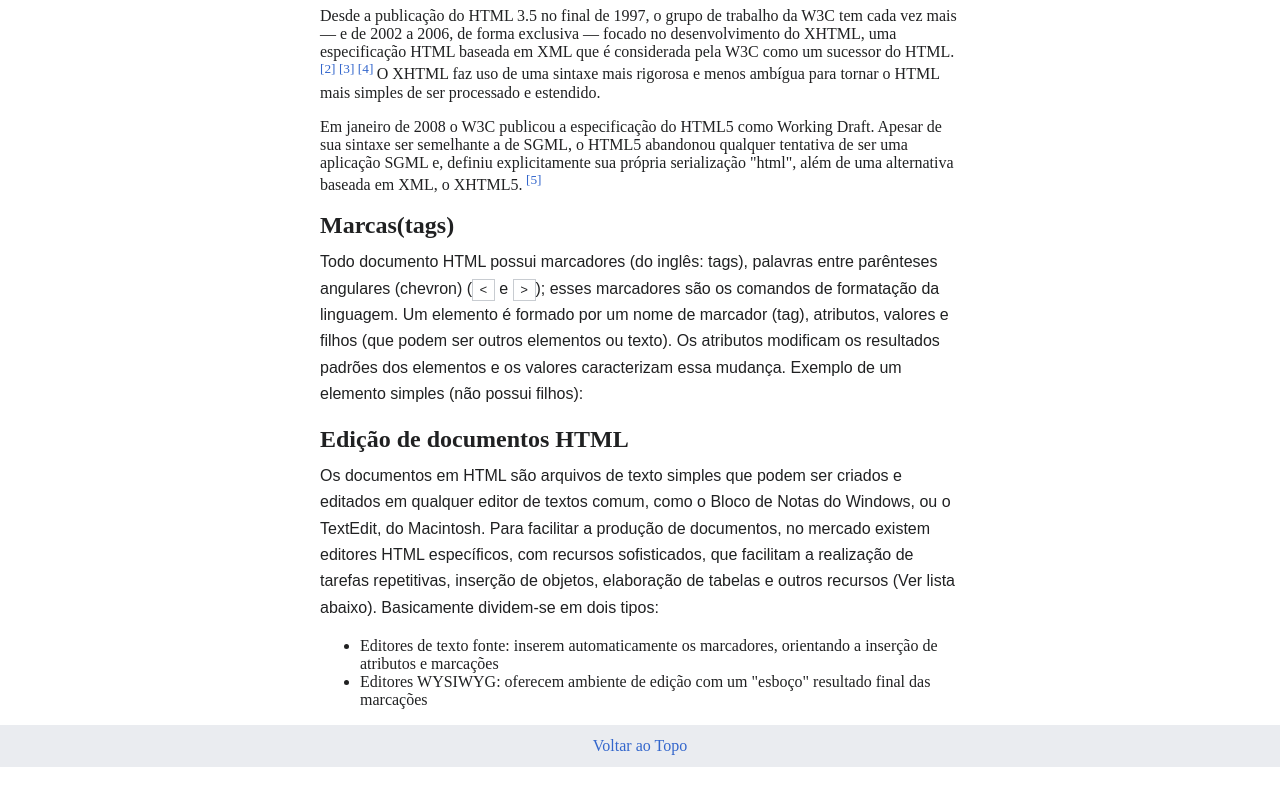
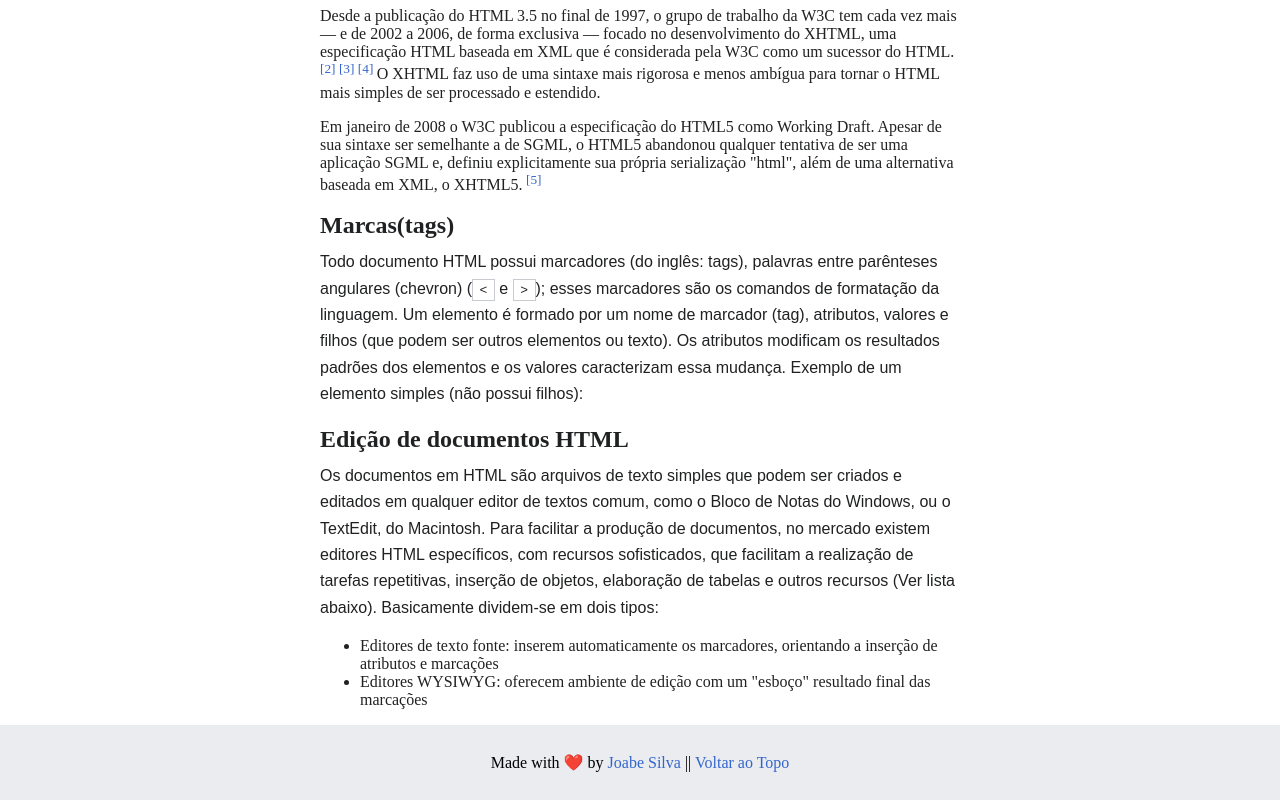
Before and after one commit to Joabesv/Copypedia, a plain HTML site: page index.html in a window 1280 px wide. Shown: the part 1492-2292 px from the top of the page. Before the commit the page ends 2259 px from the top, so only its background shows below. Drawn offline with Linux system fonts and the light colour scheme.

Commit message:
updating footer

```diff
--- a/css/page.css
+++ b/css/page.css
@@ -42,3 +42,8 @@ a:not(:hover) {
   text-align: center;
   padding: 12px;
 }
+
+.copyright:hover {
+  color: #8363e6;
+  text-decoration: none;
+}
--- a/index.html
+++ b/index.html
@@ -217,7 +217,15 @@
       </section>
     </main>
     <footer class="footer">
-      <a href="#" class="anchor">Voltar ao Topo</a>
+      <!--<a href="#" class="anchor">Voltar ao Topo</a>-->
+      <p>
+        Made with ❤️ by
+        <a class="copyright" target="_blank" href="https://github.com/Joabesv"
+          >Joabe Silva</a
+        >
+        ||
+        <a href="#" class="anchor">Voltar ao Topo</a>
+      </p>
     </footer>
   </body>
 </html>
```
